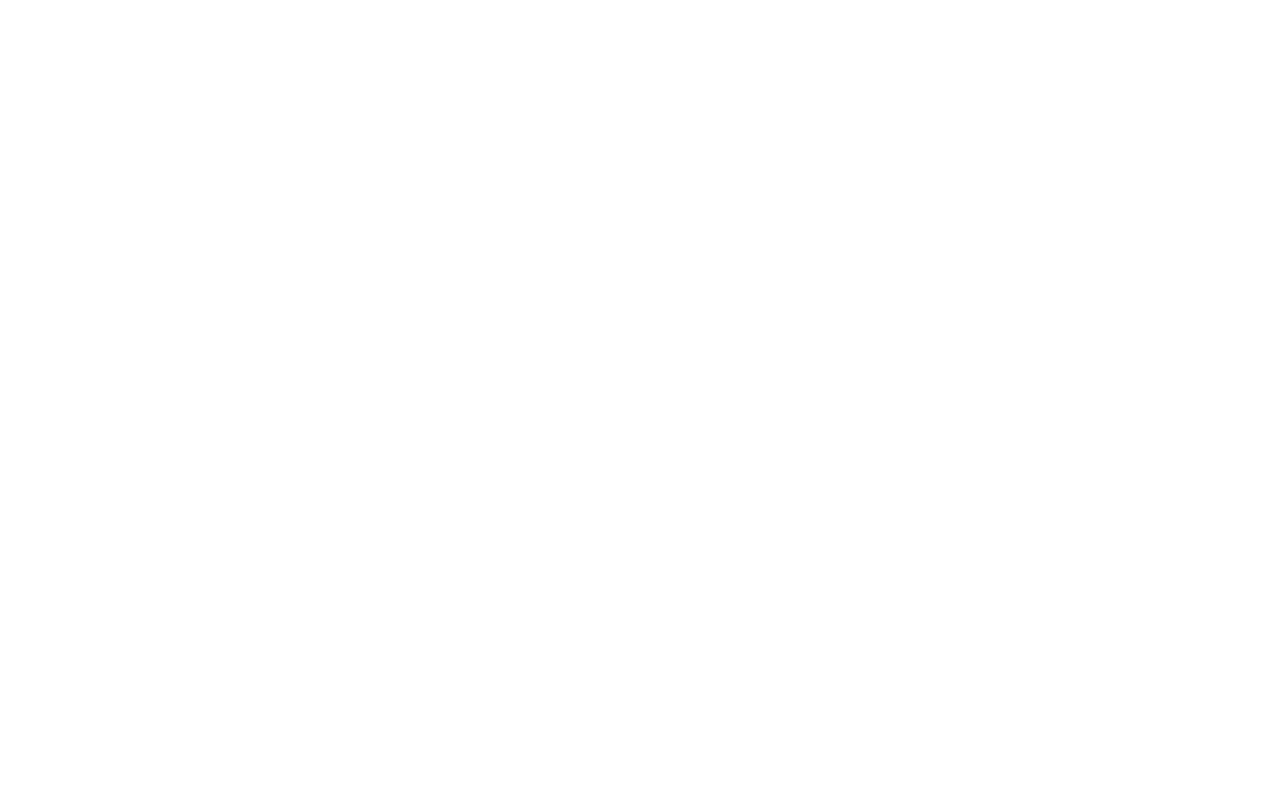
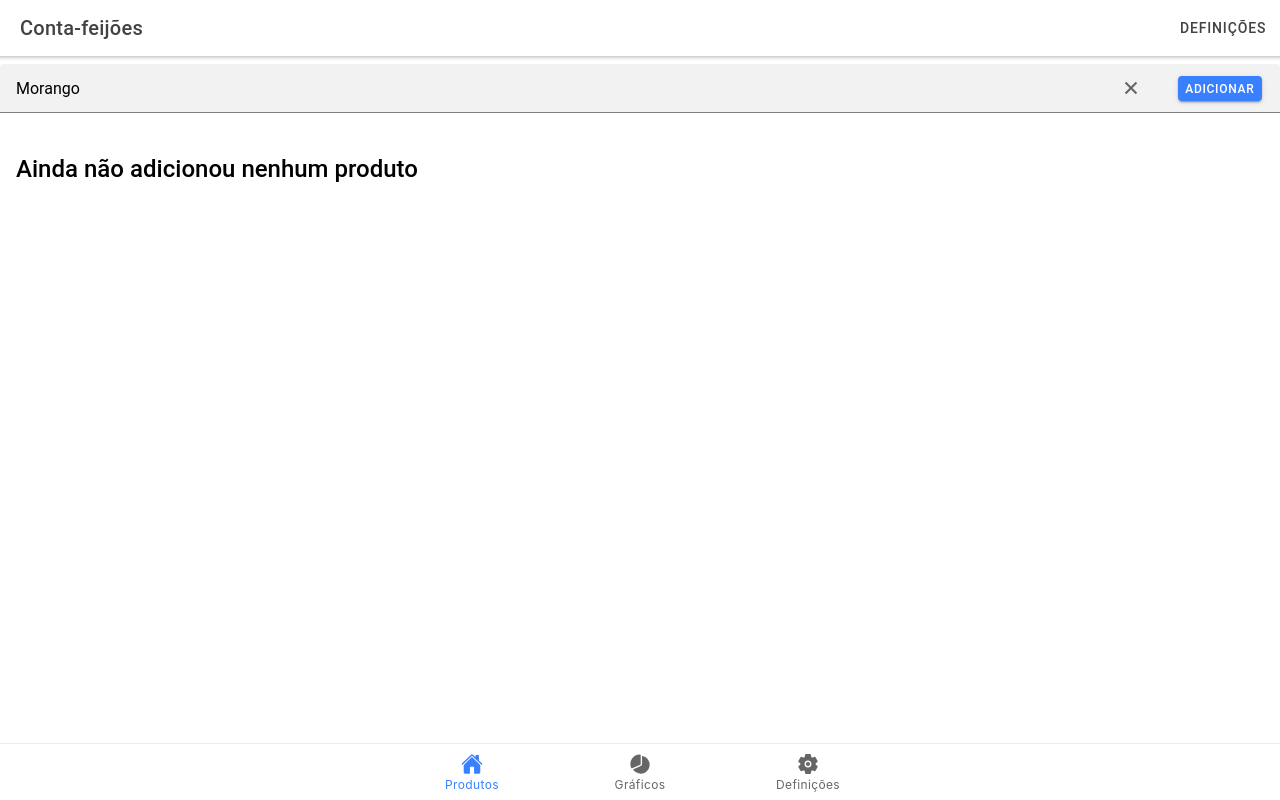
Before and after one commit to N0NamedGuy/bean-counter, a React (Create React App) app: page /beans/products in a window 1280 px wide. Built offline with nearby package versions, Linux system fonts and the light colour scheme.

Commit message:
feat: :sparkles: add tabbed navigation support
There is a chart placeholder, but it might break stuff

```diff
--- a/src/App.js
+++ b/src/App.js
@@ -1,15 +1,8 @@
 import React from 'react';
 import './App.css';
 
-import { Export } from './pages/Export';
-import { ProductDetails } from './pages/ProductDetails';
-import { Products } from './pages/Products';
-
-import { IonReactRouter } from '@ionic/react-router';
-
 import {
-    IonApp,
-    IonRouterOutlet, setupIonicReact
+    IonApp, setupIonicReact
 } from '@ionic/react';
 import '@ionic/react/css/core.css';
 
@@ -27,13 +20,9 @@
 import '@ionic/react/css/text-transformation.css';
 
 /* Theme variables */
-import {
-    Route
-} from 'react-router';
 import { ThemeContext } from './contexts/ThemeContext';
 import { useDarkMode } from './hooks/useDarkMode';
-import { Import } from './pages/Import';
-import { Settings } from './pages/Settings';
+import { Tabs } from './pages/Tabs';
 import './theme/variables.css';
 import { ImportCsv } from './pages/ImportCsv';
 
@@ -48,16 +37,7 @@
             setDarkMode
         }}>
             <IonApp>
-                <IonReactRouter basename="beans">
-                    <IonRouterOutlet>
-                        <Route path="/" exact children={<Products />} />
-                        <Route path="/details/:id" exact children={<ProductDetails />} />
-                        <Route path="/settings" children={<Settings />} />
-                        <Route path="/export" children={<Export />} />
-                        <Route path="/import" children={<Import />} />
-                        <Route path="/importcsv" children={<ImportCsv />} />
-                    </IonRouterOutlet>
-                </IonReactRouter>
+                <Tabs />
             </IonApp>
         </ThemeContext.Provider>
     );
--- a/src/components/DataClearActionSheet.jsx
+++ b/src/components/DataClearActionSheet.jsx
@@ -19,7 +19,7 @@
 
             case 'export':
                 onDismiss(false);
-                history.push('/export');
+                history.push('/beans/settings/export');
                 break;
 
             case 'cancel':
--- a/src/components/ProductsList.jsx
+++ b/src/components/ProductsList.jsx
@@ -31,7 +31,7 @@
         <IonList>
             {products.map((product) => {
                 return <IonItemSliding key={product.id}>
-                    <IonItem button routerLink={`/details/${product.id}`}>
+                    <IonItem button routerLink={`/beans/products/${product.id}`}>
                         <IonLabel>{product.name}</IonLabel>
                         <IonLabel slot="end">
                             {totals[product.id]}&nbsp;g
--- a/src/pages/Export.jsx
+++ b/src/pages/Export.jsx
@@ -31,7 +31,7 @@
         <IonHeader translucent={true}>
             <IonToolbar>
                 <IonButtons slot="start">
-                    <IonBackButton defaultHref="/" />
+                    <IonBackButton defaultHref="/beans/settings" />
                 </IonButtons>
                 <IonTitle>Exportar dados</IonTitle>
             </IonToolbar>
--- a/src/pages/Import.jsx
+++ b/src/pages/Import.jsx
@@ -67,7 +67,7 @@
         <IonHeader translucent={true}>
             <IonToolbar>
                 <IonButtons slot="start">
-                    <IonBackButton defaultHref="/" />
+                    <IonBackButton defaultHref="/beans/settings" />
                 </IonButtons>
                 <IonTitle>Importar dados</IonTitle>
             </IonToolbar>
--- a/src/pages/ImportCsv.jsx
+++ b/src/pages/ImportCsv.jsx
@@ -74,7 +74,7 @@
         <IonHeader translucent={true}>
             <IonToolbar>
                 <IonButtons slot="start">
-                    <IonBackButton defaultHref="/" />
+                    <IonBackButton defaultHref="/beans/settings" />
                 </IonButtons>
                 <IonTitle>Importar dados (CSV)</IonTitle>
             </IonToolbar>
--- a/src/pages/ProductDetails.jsx
+++ b/src/pages/ProductDetails.jsx
@@ -98,7 +98,7 @@
             <IonToolbar>
                 <IonTitle>{product && product.name}</IonTitle>
                 <IonButtons slot="start">
-                    <IonBackButton defaultHref="/" />
+                    <IonBackButton defaultHref="/beans/products" />
                 </IonButtons>
                 <IonButtons slot="end">
                     <IonButton onClick={() => openEditModal()}>Editar</IonButton>
--- a/src/pages/Settings.jsx
+++ b/src/pages/Settings.jsx
@@ -38,9 +38,6 @@
     return <IonPage>
         <IonHeader translucent={true}>
             <IonToolbar>
-                <IonButtons slot="start">
-                    <IonBackButton defaultHref="/" />
-                </IonButtons>
                 <IonTitle>Defini&ccedil;&otilde;es</IonTitle>
             </IonToolbar>
         </IonHeader>
@@ -67,10 +64,10 @@
                 <IonListHeader>
                     <IonLabel>Gestão de dados</IonLabel>
                 </IonListHeader>
-                <IonItem button routerLink="/import">
+                <IonItem button routerLink="/beans/settings/import">
                     <IonLabel>Importar</IonLabel>
                 </IonItem>
-                <IonItem button routerLink="/export">
+                <IonItem button routerLink="/beans/settings/export">
                     <IonLabel>Exportar</IonLabel>
                 </IonItem>
                 <IonItem button onClick={() => setDeleteSheetOpen(true)}>
@@ -89,7 +86,7 @@
                 <IonItem button onClick={() => generateCsv()}>
                     <IonLabel>Gerar CSV</IonLabel>
                 </IonItem>
-                <IonItem button routerLink="/importcsv">
+                <IonItem button routerLink="/beans/settings/importcsv">
                     <IonLabel>Importar CSV</IonLabel>
                 </IonItem>
             </IonList>
--- /dev/null
+++ b/src/pages/Tabs.jsx
@@ -0,0 +1,59 @@
+import { IonIcon, IonLabel, IonRouterOutlet, IonTabBar, IonTabButton, IonTabs } from "@ionic/react"
+import { IonReactRouter } from "@ionic/react-router"
+import { home, pieChart, settings } from 'ionicons/icons';
+import { Redirect, Route } from "react-router";
+import { Charts } from "./Charts";
+import { Export } from "./Export";
+import { Import } from "./Import";
+import { ImportCsv } from "./ImportCsv";
+import { ProductDetails } from "./ProductDetails";
+import { Products } from "./Products";
+import { Settings } from "./Settings";
+
+export const Tabs = () => {
+    return <IonReactRouter>
+        <IonTabs>
+            <IonTabBar slot="bottom">
+                <IonTabButton tab="products" href="/beans/products">
+                    <IonIcon icon={home} />
+                    <IonLabel>Produtos</IonLabel>
+                </IonTabButton>
+
+                <IonTabButton tab="charts" href="/beans/charts">
+                    <IonIcon icon={pieChart} />
+                    <IonLabel>Gráficos</IonLabel>
+                </IonTabButton>
+
+                <IonTabButton tab="settings" href="/beans/settings">
+                    <IonIcon icon={settings} />
+                    <IonLabel>Definições</IonLabel>
+                </IonTabButton>
+            </IonTabBar>
+            <IonRouterOutlet>
+                <Redirect exact path="/" to="/beans/products" />
+                <Redirect exact path="/beans" to="/beans/products" />
+                <Route exact path="/beans/products">
+                    <Products />
+                </Route>
+                <Route exact path="/beans/products/:id">
+                    <ProductDetails />
+                </Route>
+                <Route exact path="/beans/charts">
+                    <Charts />
+                </Route>
+                <Route exact path="/beans/settings">
+                    <Settings />
+                </Route>
+                <Route exact path="/beans/settings/export">
+                    <Export />
+                </Route>
+                <Route exact path="/beans/settings/import">
+                    <Import />
+                </Route>
+                <Route exact path="/beans/settings/importcsv">
+                    <ImportCsv />
+                </Route>
+            </IonRouterOutlet>
+        </IonTabs>
+    </IonReactRouter>
+}
```
